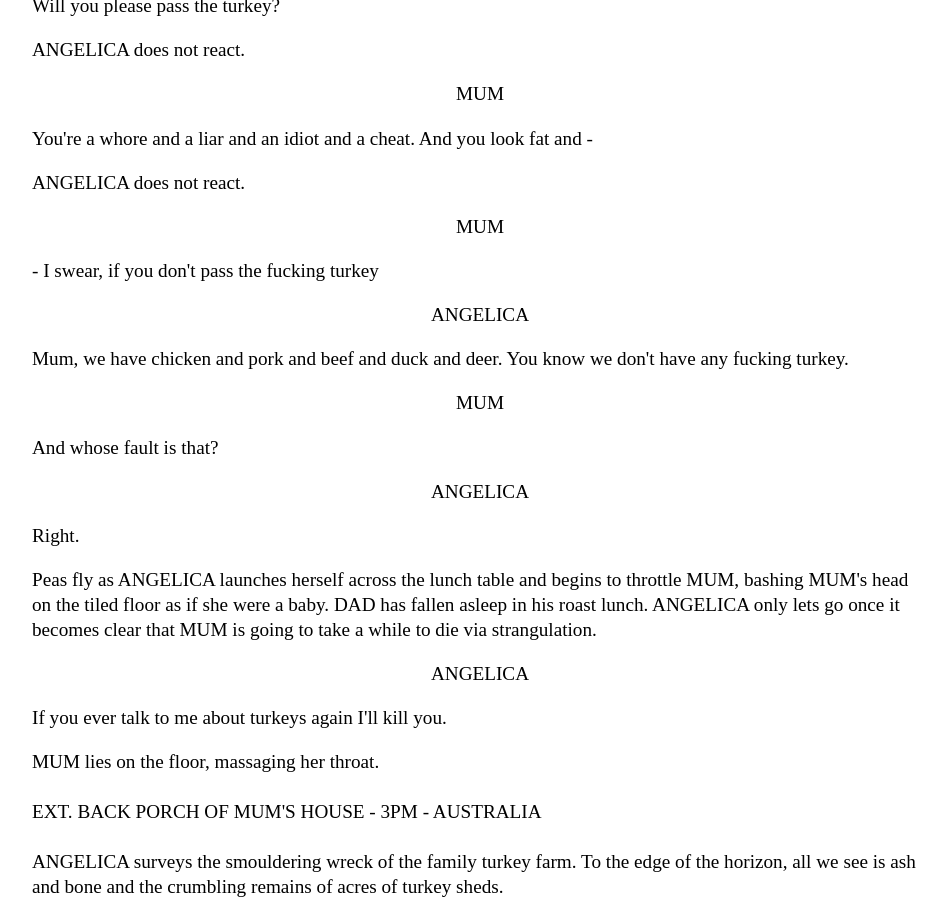
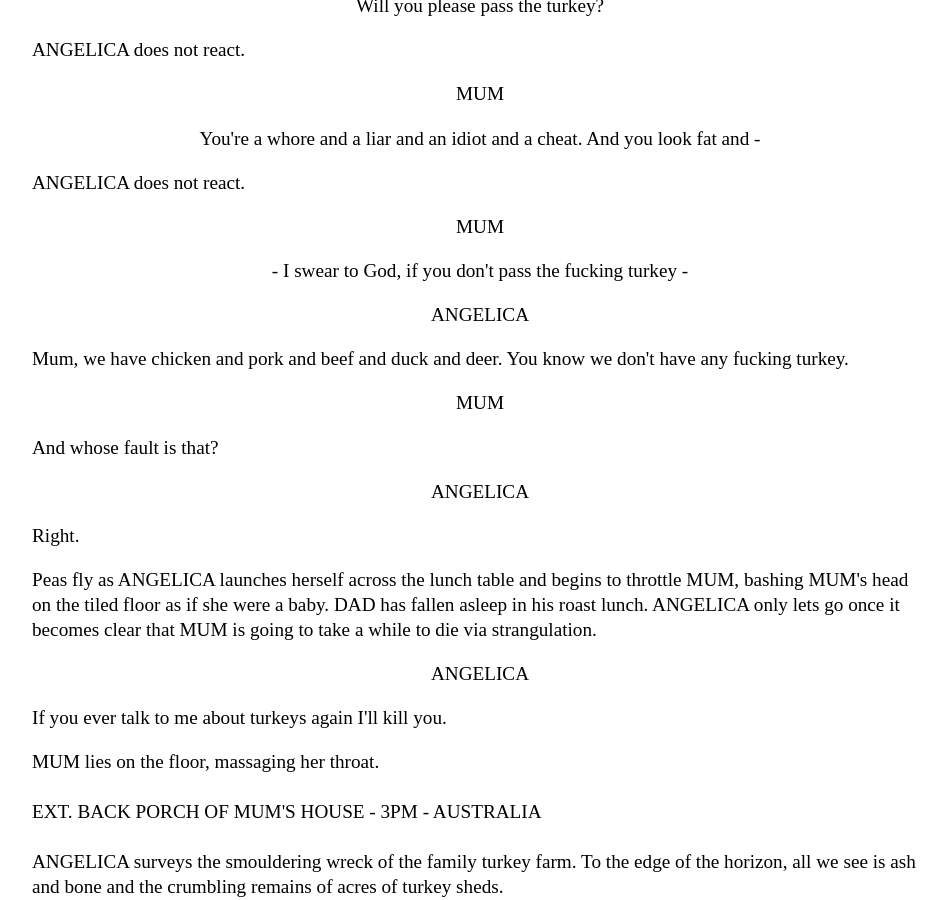
Before and after one commit to Pinelife/pinelife.github.io, a Jekyll site: the page schemes/index.html, which Jekyll copies as it is, in a window 1280 px wide and 900 px high, scrolled down 865 px. Shown: the whole window, without its empty margins (160-1107 px from the left). Built offline with Jekyll 4.4.1, drawn with Linux system fonts in a browser that asks for light colours.

Commit message:
Update index.html

```diff
--- a/schemes/index.html
+++ b/schemes/index.html
@@ -38,36 +38,36 @@
 				<p style="text-align:center" class="indented">
 				MUM
 			</p>
-			<p>
+			<p style="text-align:center" class="indented">
 				You're a whore and a liar and an idiot and a cheat.
 			</p>
 			<p>ANGELICA does not react.</p>
 				<p style="text-align:center" class="indented">
 				MUM
 			</p>
-			<p>
+			<p style="text-align:center" class="indented">
 				Pass the turkey.
 			</p>
 			<p>ANGELICA does not react.</p>
 				<p style="text-align:center" class="indented">
 				MUM
 			</p>
-			<p>
+			<p style="text-align:center" class="indented">
 				Will you please pass the turkey?
 			</p>
 			<p>ANGELICA does not react.</p>
 			<p style="text-align:center" class="indented">
 				MUM
 			</p>
-			<p>
+			<p style="text-align:center" class="indented">
 				You're a whore and a liar and an idiot and a cheat. And you look fat and -
 			</p>
 			<p>ANGELICA does not react.</p>
 			<p style="text-align:center" class="indented">
 				MUM
 			</p>
-			<p>
-				- I swear, if you don't pass the fucking turkey
+			<p style="text-align:center" class="indented">
+				- I swear to God, if you don't pass the fucking turkey -
 			</p>
 			<p style="text-align:center" class="indented">
 				ANGELICA
```
